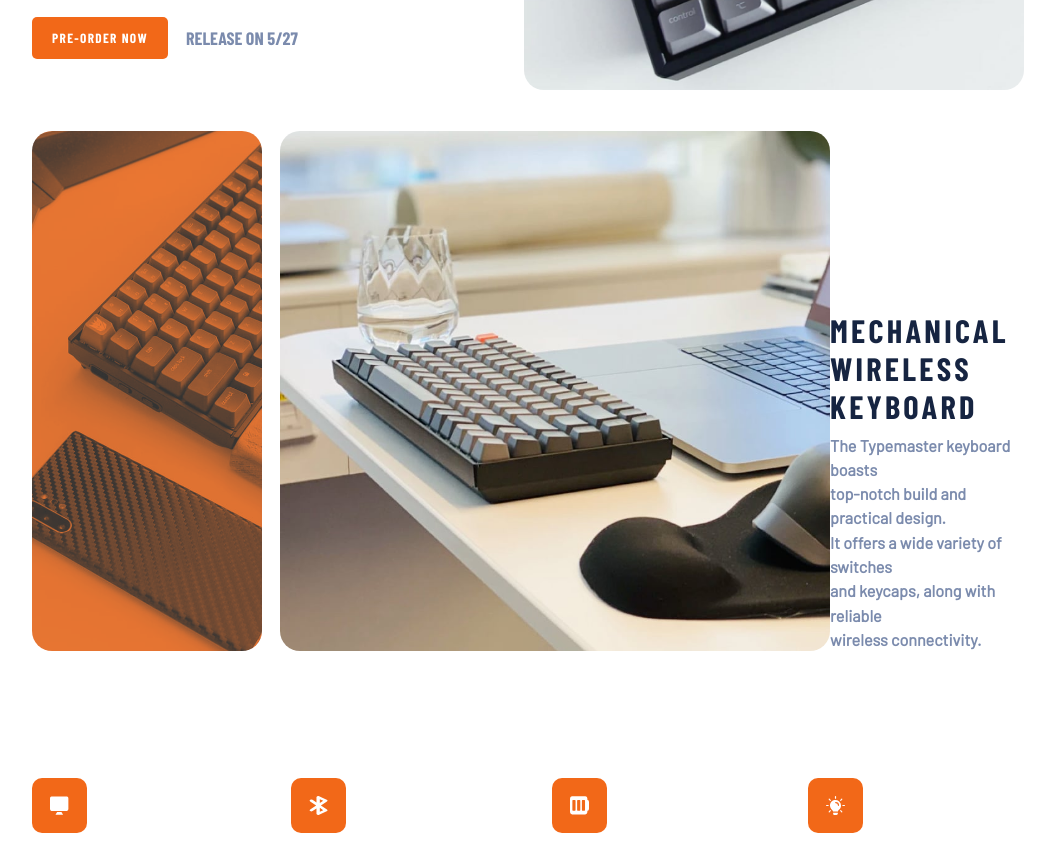
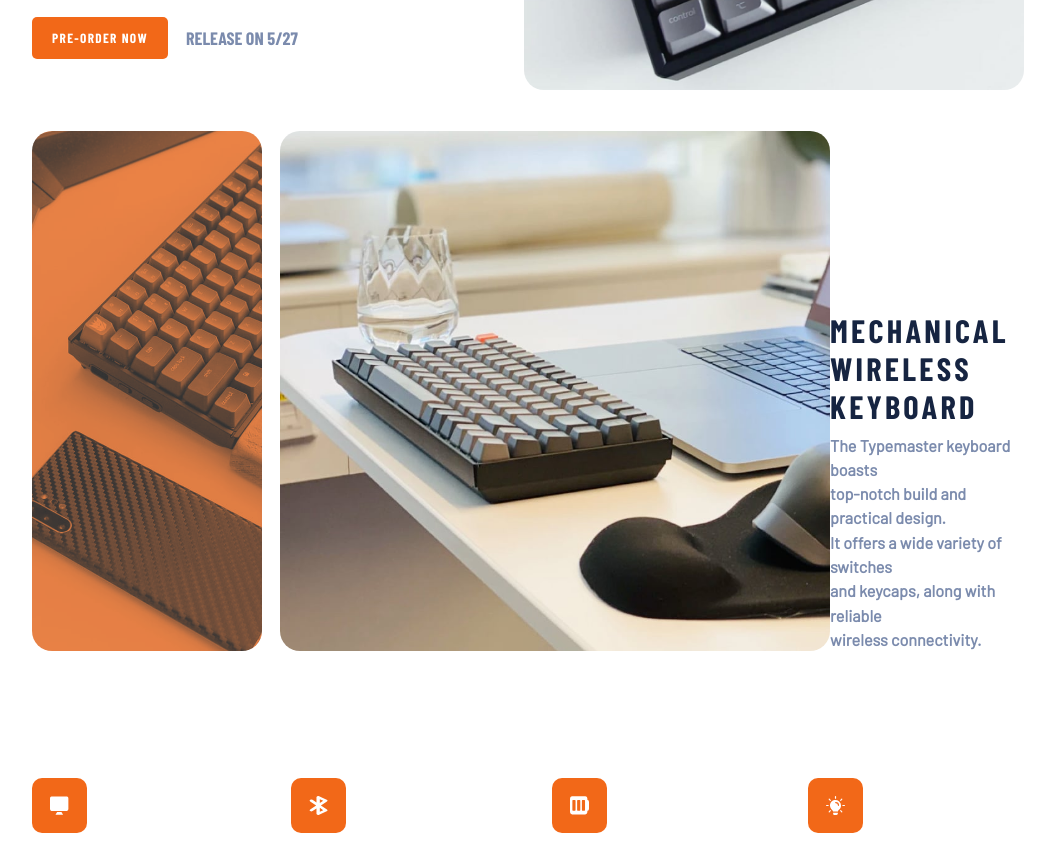
Before and after one commit to Hemanath78/MFA-20221122, a plain HTML site: page index.html in a window 1280 px wide. Shown: the part 520-1371 px from the top of the page, without its empty margins (112-1167 px from the left). Drawn offline with nearby package versions, Linux system fonts and the light colour scheme.

Commit message:
Updated_fourth_version

```diff
--- a/assets/CSS/style.css
+++ b/assets/CSS/style.css
@@ -137,10 +137,9 @@
    background-repeat: no-repeat;
    background-size: cover;
    background-repeat: no-repeat;
-  background-color: #f15800;
+  background-color: hsl(22, 89%, 52%);
   background-blend-mode: multiply;
   opacity: 0.8;
-  /* height: 193px - 320px; */
   border-radius: 20px;
   width: 230px;
   height: 520px;
```
Also changed, not shown: design/MFA_two.jpeg (added), 1 other file.
